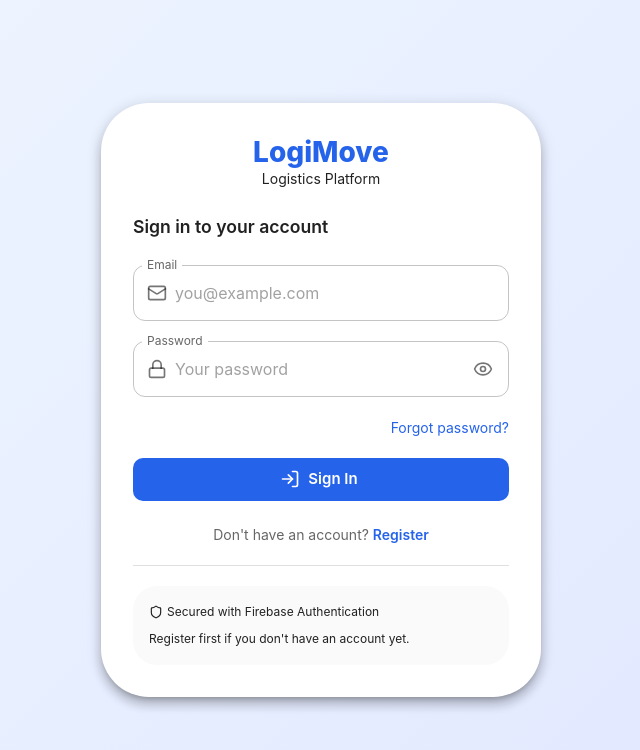
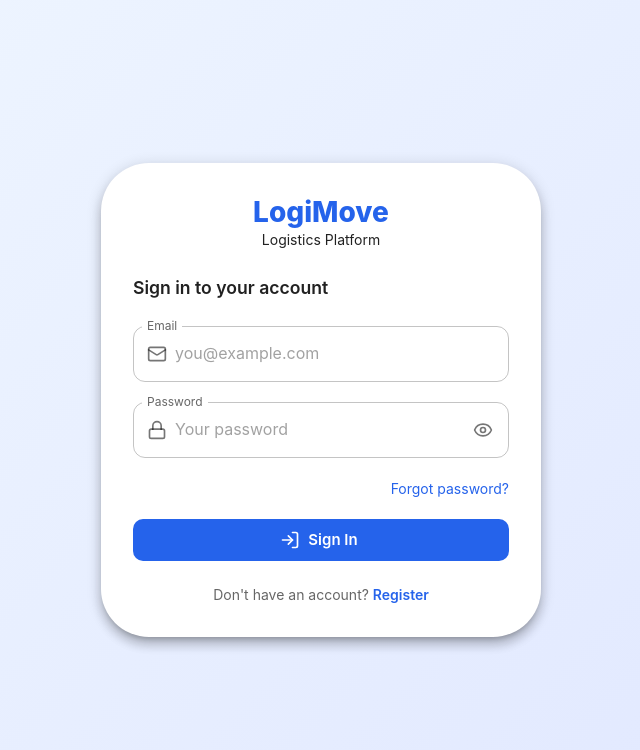
Before and after one commit to bigsmart2026-hue/LogiMove-Website, a React (Vite) app: page /login in a window 1280 px wide. Shown: the top 750 px of the page, without its empty margins (319-959 px from the left). Built offline with nearby package versions, Linux system fonts and the light colour scheme; no server answers.

Commit message:
Update Login page

```diff
--- a/src/pages/Login.jsx
+++ b/src/pages/Login.jsx
@@ -82,13 +82,13 @@
           Don't have an account?{' '}
           <Link to="/register" style={{ color: '#2563eb', fontWeight: 600, textDecoration: 'none' }}>Register</Link>
         </Typography>
-        <Divider sx={{ my: 2.5 }} />
-        <Box sx={{ p: 2, bgcolor: 'grey.50', borderRadius: 2 }}>
+        {/* <Divider sx={{ my: 2.5 }} /> */}
+        {/* <Box sx={{ p: 2, bgcolor: 'grey.50', borderRadius: 2 }}>
           <Typography variant="caption" color="text.secondary" sx={{ display: 'flex', alignItems: 'center', gap: 0.5, mb: 0.5 }}>
             <Shield size={14} /> Secured with Firebase Authentication
           </Typography>
           <Typography variant="caption" color="text.secondary">Register first if you don't have an account yet.</Typography>
-        </Box>
+        </Box> */}
       </Paper>
     </Box>
   );
```
